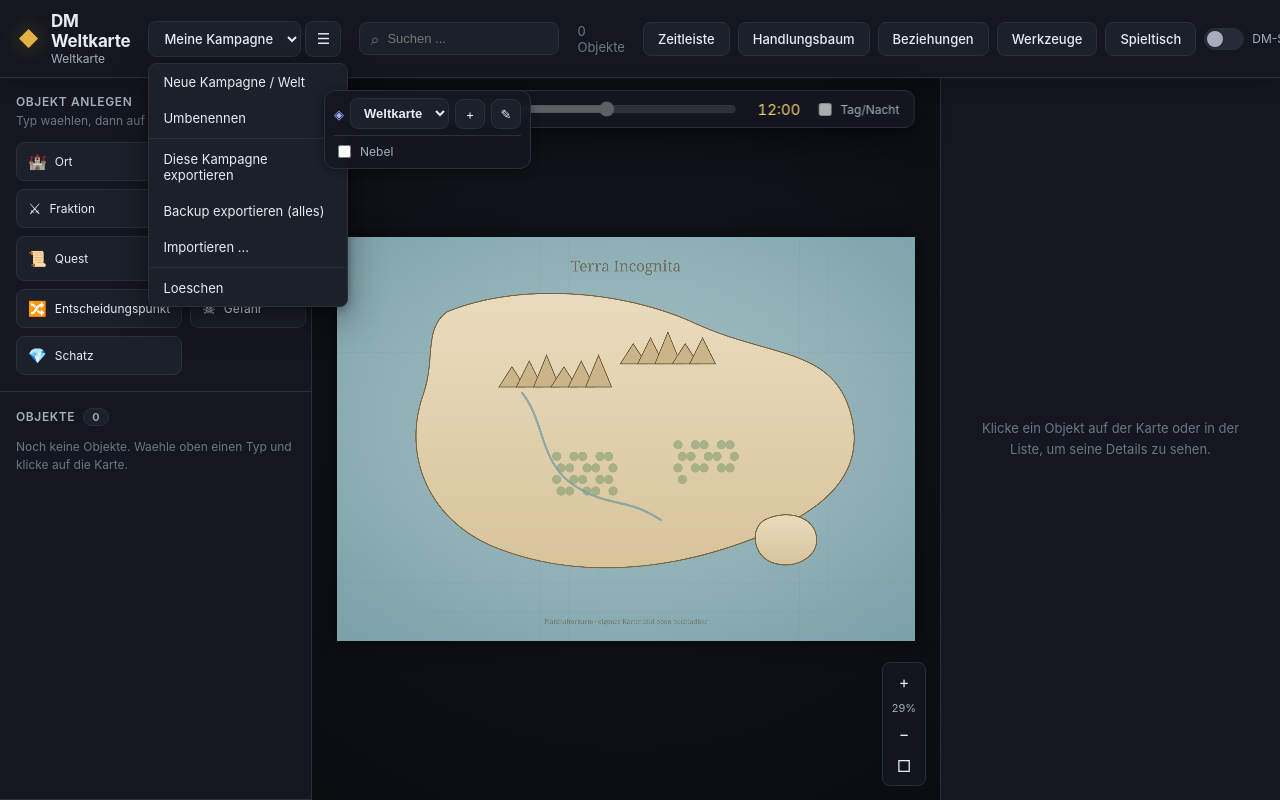
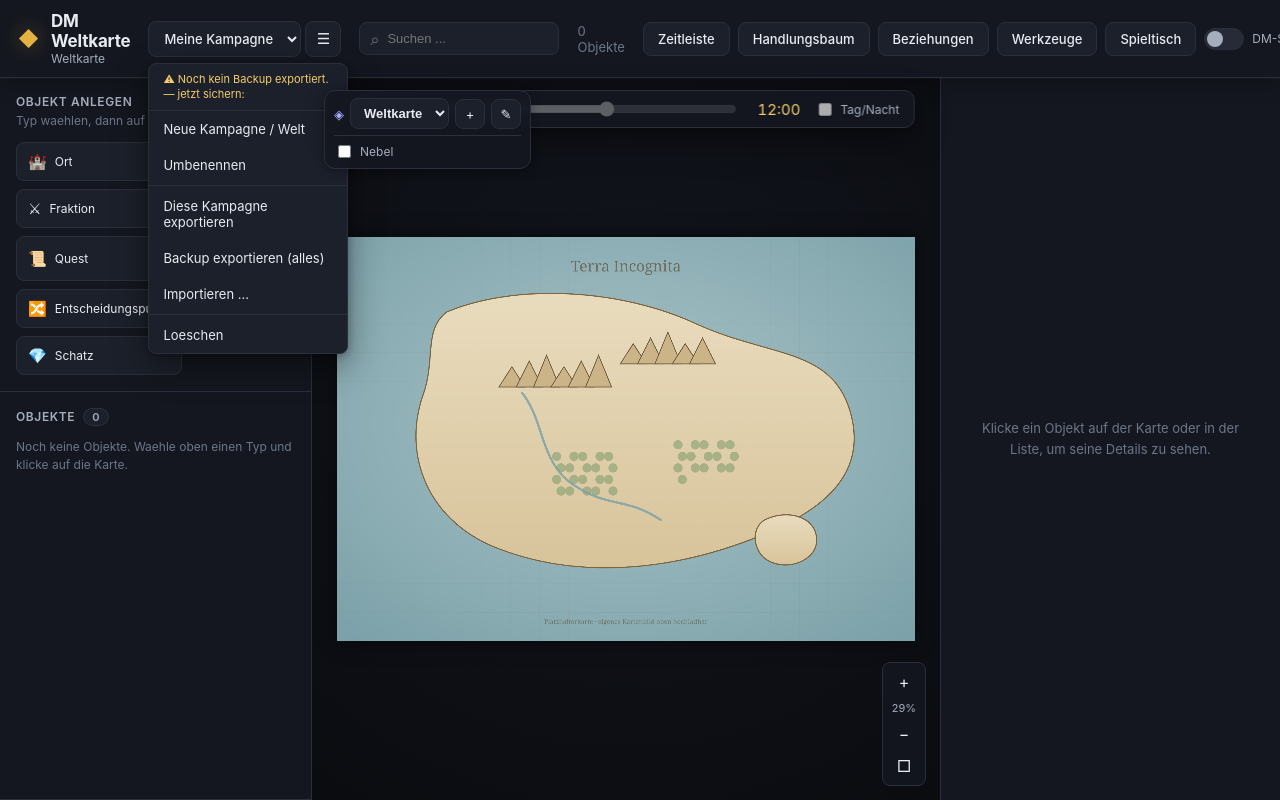
Before and after one commit to Element00000/DnDMaster, a React (Vite) app: page / in a window 1280 px wide. Both pictures are taken after a click on the button "Kampagne verwalten". Shown: the top 800 px of the page. Built offline with nearby package versions, Linux system fonts and the light colour scheme.

Commit message:
backupfunktion

```diff
--- a/src/components/TopBar.tsx
+++ b/src/components/TopBar.tsx
@@ -2,6 +2,7 @@ import { useRef, useState } from 'react'
 import { useStore } from '../store/useStore'
 import { SearchBar } from './SearchBar'
 import { downloadJson, readJsonFile, slugify, todayStamp } from '../utils/backup'
+import { backupHint, markBackup } from '../utils/backupReminder'
 import { fileToScaledDataUrl } from '../utils/image'
 import { deleteAsset, inlineAsset, internAsset, mapCampaignAssets, putAsset } from '../utils/assets'
 import type { AppData, Campaign } from '../types'
@@ -83,6 +84,7 @@ export function TopBar() {
       version: BACKUP_VERSION,
       campaign,
     })
+    markBackup()
   }
 
   async function onExportAll() {
@@ -95,6 +97,7 @@ export function TopBar() {
       version: BACKUP_VERSION,
       data,
     })
+    markBackup()
   }
 
   async function onImport(e: React.ChangeEvent<HTMLInputElement>) {
@@ -178,6 +181,16 @@ export function TopBar() {
         </button>
         {manageOpen && (
           <div className="campaign-menu" onMouseLeave={() => setManageOpen(false)}>
+            {(() => {
+              const h = backupHint()
+              return (
+                <div className={`campaign-menu__backup${h.stale ? ' is-stale' : ''}`}>
+                  {h.stale ? '⚠ ' : ''}
+                  {h.text}
+                  {h.stale && <span> — jetzt sichern:</span>}
+                </div>
+              )
+            })()}
             <button onClick={onNewCampaign}>Neue Kampagne / Welt</button>
             <button onClick={onRename}>Umbenennen</button>
             <div className="campaign-menu__sep" />
--- a/src/index.css
+++ b/src/index.css
@@ -676,6 +676,18 @@ button {
   margin: 2px 0;
 }
 
+.campaign-menu__backup {
+  padding: 8px 14px;
+  font-size: 11px;
+  color: var(--ink-faint);
+  border-bottom: 1px solid var(--border);
+  line-height: 1.4;
+}
+
+.campaign-menu__backup.is-stale {
+  color: var(--gold-soft);
+}
+
 /* ---------- Spieler/DM-Schalter ---------- */
 .switch {
   display: inline-flex;
--- a/src/main.tsx
+++ b/src/main.tsx
@@ -2,6 +2,15 @@ import { StrictMode } from 'react'
 import { createRoot } from 'react-dom/client'
 import App from './App'
 import './index.css'
+
+// Den Browser bitten, den Speicher (LocalStorage + IndexedDB) NICHT automatisch
+// zu loeschen. Reduziert das haeufigste stille Datenverlust-Risiko bei rein
+// lokaler Speicherung. Best-effort; erfordert keine Zustimmung.
+if (navigator.storage?.persist) {
+  navigator.storage.persisted().then((already) => {
+    if (!already) navigator.storage.persist().catch(() => {})
+  })
+}
 
 createRoot(document.getElementById('root')!).render(
   <StrictMode>
--- /dev/null
+++ b/src/utils/backupReminder.ts
@@ -0,0 +1,26 @@
+// Merkt sich den Zeitpunkt des letzten Backups (lokal, nicht im Export enthalten),
+// um dezent ans Sichern zu erinnern.
+
+const KEY = 'dnd-weltkarte-last-backup'
+
+export function markBackup(): void {
+  try {
+    localStorage.setItem(KEY, String(Date.now()))
+  } catch {
+    /* ignore */
+  }
+}
+
+export function lastBackupAt(): number | null {
+  const v = localStorage.getItem(KEY)
+  return v ? Number(v) : null
+}
+
+/** Menschlich lesbarer Hinweis + ob eine Erinnerung faellig ist. */
+export function backupHint(): { text: string; stale: boolean } {
+  const t = lastBackupAt()
+  if (!t) return { text: 'Noch kein Backup exportiert.', stale: true }
+  const days = (Date.now() - t) / 86_400_000
+  const date = new Date(t).toLocaleDateString()
+  return { text: `Letztes Backup: ${date}`, stale: days > 7 }
+}
```
